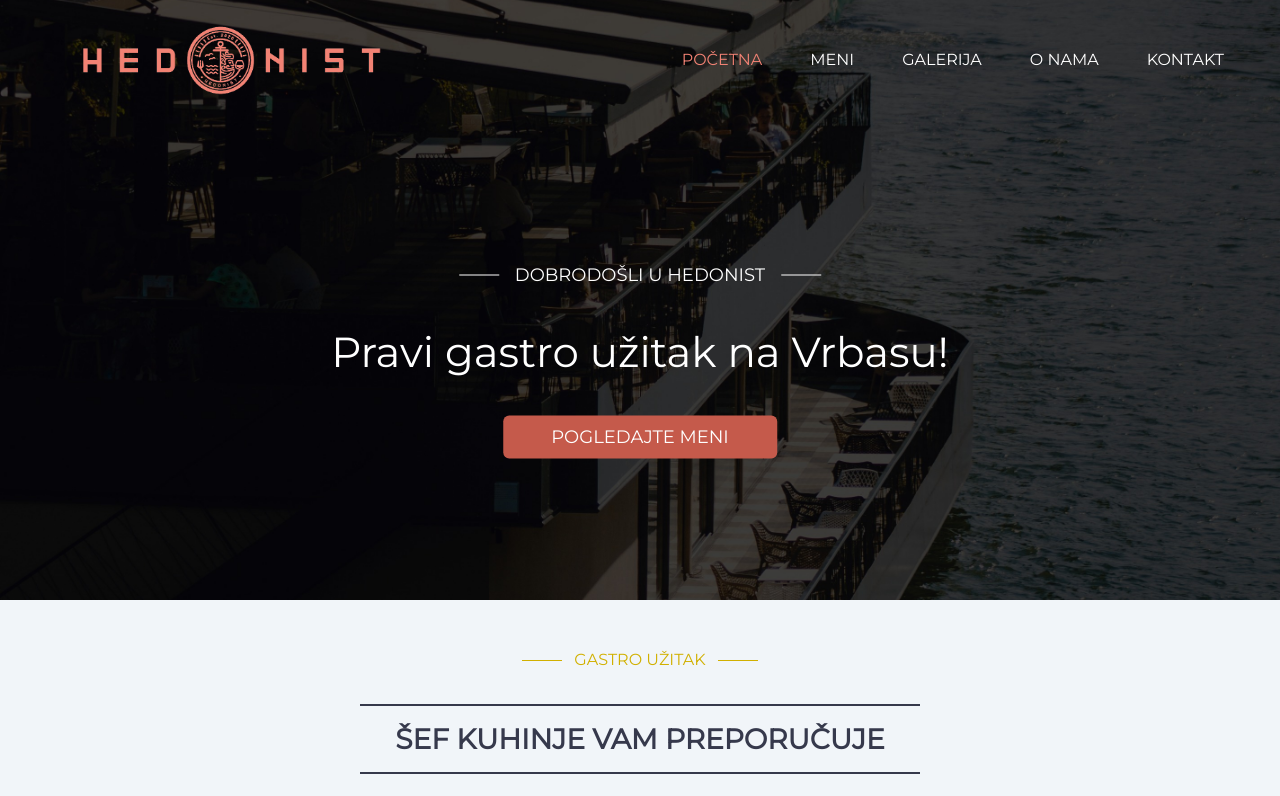
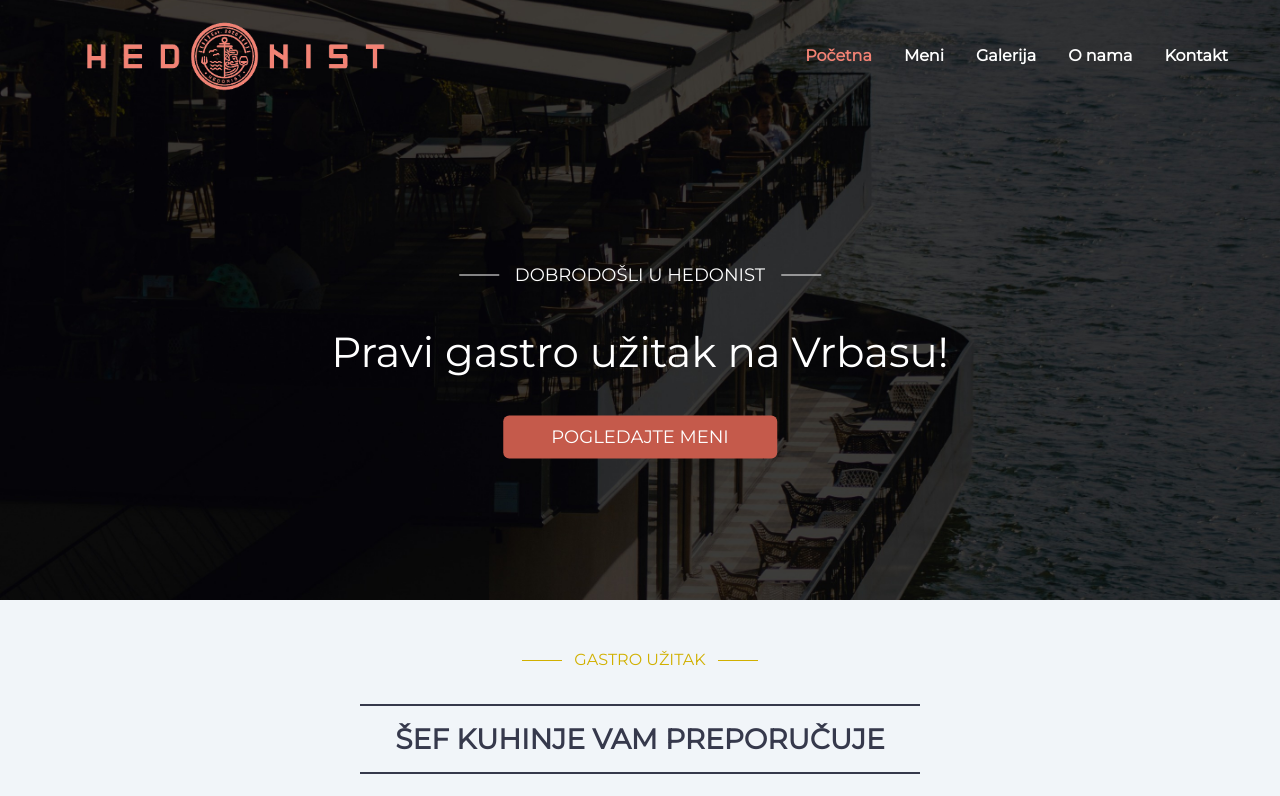
Before and after one commit to luka-matic01/restaurant-test, a Next.js app: page / in a window 1280 px wide. Shown: the top 796 px of the page. Built offline with nearby package versions, Linux system fonts and the light colour scheme.

Commit message:
Succesfully finished navbar

```diff
--- a/package.json
+++ b/package.json
@@ -16,7 +16,8 @@
     "react-hook-form": "^7.48.2",
     "react-icons": "^4.11.0",
     "react-intersection-observer": "^9.5.3",
-    "react-router-dom": "^6.18.0"
+    "react-router-dom": "^6.18.0",
+    "rizzui": "^0.7.0"
   },
   "devDependencies": {
     "autoprefixer": "^10",
--- a/src/components/Nav/NavigationBar.js
+++ b/src/components/Nav/NavigationBar.js
@@ -1,30 +1,44 @@
 "use client";
 import Image from "next/image";
-import { AiOutlineMenu, AiOutlineClose } from "react-icons/ai";
-import { useEffect, useState } from "react";
 import Link from "next/link";
 import { usePathname } from "next/navigation";
+import React, { useState, useEffect } from "react";
+import {
+  AiOutlineMenu,
+  AiOutlineClose,
+  AiFillInstagram,
+  AiFillFacebook,
+} from "react-icons/ai";
 
-function NavBar() {
-  const [navbar, setNavbar] = useState(false);
+const Navbar = () => {
+  const [nav, setNav] = useState(false);
+  const [color, setColor] = useState("transparent");
+  const [textColor, setTextColor] = useState("white");
   const pathname = usePathname();
 
+  const handleNav = () => {
+    setNav(!nav);
+  };
+
   useEffect(() => {
-    setNavbar(false);
+    const changeColor = () => {
+      if (window.scrollY >= 90) {
+        setColor("#ffffff");
+        setTextColor("#000000");
+      } else {
+        setColor("transparent");
+        setTextColor("#ffffff");
+      }
+    };
+    window.addEventListener("scroll", changeColor);
   }, []);
 
-  const backgroundColor =
-    pathname === "/" && navbar === false ? "transparent" : "[#36394c]";
   return (
-    <nav
-      className={`w-full relative bg-transparent ${
-        pathname === "/" && "absolute  top-0 left-0 right-0"
-      } z-50`}
+    <div
+      style={{ backgroundColor: `${color}` }}
+      className="fixed  left-0 top-0 w-full z-50 ease-in duration-300"
     >
-      <div className="justify-between items-center px-4 md:text-[15px] lg:text-[16px] mx-auto uppercase lg:max-w-7xl lg:items-center lg:flex lg:px-8">
-        <div>
-          <div className="flex items-center justify-between py-3 lg:py-5 lg:block">
-            {/* LOGO */}
+      <div className="max-w-[1240px] m-auto flex justify-between items-center p-4 text-white">
         <Link href="/">
           <Image
             src="/restaurant-logo.png"
@@ -32,100 +46,134 @@ function NavBar() {
             width={400}
             height={100}
           />
-              {/* <Image
-                src="/restaurant-logo1.png"
+        </Link>
+        <ul style={{ color: `${textColor}` }} className="hidden lg:flex">
+          <li
+            className={`${
+              pathname === "/" ? "text-[#f28274]" : `text-[${textColor}]`
+            } p-4 hover:decoration-[#f28274] hover:underline font-bold`}
+          >
+            <Link href="/">Početna</Link>
+          </li>
+          <li
+            className={`${
+              pathname === "/menu" ? "text-[#f28274]" : `text-[${textColor}]`
+            } p-4 hover:decoration-[#f28274] hover:underline font-bold`}
+          >
+            <Link href="/menu">Meni</Link>
+          </li>
+          <li
+            className={`${
+              pathname === "/gallery" ? "text-[#f28274]" : `text-[${textColor}]`
+            } p-4 hover:decoration-[#f28274] hover:underline font-bold`}
+          >
+            <Link href="/gallery">Galerija</Link>
+          </li>
+          <li
+            className={`${
+              pathname === "/about" ? "text-[#f28274]" : `text-[${textColor}]`
+            } p-4 hover:decoration-[#f28274] hover:underline font-bold`}
+          >
+            <Link href="/about">O nama</Link>
+          </li>
+          <li
+            className={`${
+              pathname === "/contact" ? "text-[#f28274]" : `text-[${textColor}]`
+            } p-4 hover:decoration-[#f28274] hover:underline font-bold`}
+          >
+            <Link href="/contact">Kontakt</Link>
+          </li>
+        </ul>
+
+        {/* Mobile Button */}
+        <div onClick={handleNav} className="block lg:hidden z-10">
+          {nav ? (
+            <AiOutlineClose
+              size={30}
+              style={{ color: `${textColor}` }}
+              className="cursor-pointer"
+            />
+          ) : (
+            <AiOutlineMenu
+              size={30}
+              style={{ color: `${textColor}` }}
+              className="cursor-pointer"
+            />
+          )}
+        </div>
+        {/* Mobile Menu */}
+        <div
+          className={
+            nav
+              ? "lg:hidden absolute flex-col top-0 left-0 right-0 bottom-0 flex justify-between pb-6 pt-3 md:pt-4 items-center w-full h-screen bg-[#36394c] text-center ease-in duration-300"
+              : "lg:hidden absolute flex-col top-0 left-[-100%] right-0 bottom-0 flex justify-between pb-6 pt-4 items-center w-full h-screen bg-[#36394c] text-center ease-in duration-300"
+          }
+        >
+          <Image
+            src="/restaurant-logo.png"
             alt="Hedonist logo"
-                className="lg:hidden block"
-                width={100}
+            width={400}
             height={100}
-              /> */}
-            </Link>
-            {/* HAMBURGER BUTTON FOR MOBILE */}
-            <div className="lg:hidden">
-              <button
-                className="p-2 text-gray-700 rounded-md outline-none focus:border-gray-400 focus:border"
-                onClick={() => setNavbar(!navbar)}
+          />
+          <ul>
+            <li
+              onClick={handleNav}
+              className={`${
+                pathname === "/" && "text-[#f28274]"
+              } p-4 text-4xl hover:decoration-[#f28274] hover:underline`}
             >
-                {navbar ? (
-                  <AiOutlineClose size={25} className="text-white" />
-                ) : (
-                  <AiOutlineMenu size={25} className="text-white" />
-                )}
-              </button>
+              <Link href="/">Početna</Link>
+            </li>
+            <li
+              onClick={handleNav}
+              className={`${
+                pathname === "/menu" && "text-[#f28274]"
+              } p-4 text-4xl hover:decoration-[#f28274] hover:underline`}
+            >
+              <Link href="/menu">Meni</Link>
+            </li>
+            <li
+              onClick={handleNav}
+              className={`${
+                pathname === "/gallery" && "text-[#f28274]"
+              } p-4 text-4xl hover:decoration-[#f28274] hover:underline`}
+            >
+              <Link href="/gallery">Galerija</Link>
+            </li>
+            <li
+              onClick={handleNav}
+              className={`${
+                pathname === "/about" && "text-[#f28274]"
+              } p-4 text-4xl hover:decoration-[#f28274] hover:underline`}
+            >
+              <Link href="/about">O nama</Link>
+            </li>{" "}
+            <li
+              onClick={handleNav}
+              className={`${
+                pathname === "/contact" && "text-[#f28274]"
+              } p-4 text-4xl hover:decoration-[#f28274] hover:underline`}
+            >
+              <Link href="/contact">Kontakt</Link>
+            </li>
+          </ul>
+          <div className="flex flex-col items-center justify-center w-full">
+            <Image src="/line.png" width={120} height={2} alt="linija" />
+            <h1 className="text-white text-lg">since 2020</h1>
+          </div>
+
+          <div className="flex items-center justify-center gap-4">
+            <h1 className=" bg-[#f28274] p-3 rounded-full">
+              <AiFillInstagram size={25} className="text-white" />
+            </h1>
+            <h1 className=" bg-[#f28274] p-3 rounded-full">
+              <AiFillFacebook size={25} className="text-white" />
+            </h1>
           </div>
         </div>
       </div>
-        <div>
-          <div
-            className={`flex-1  justify-self-center pb-3 mt-8 lg:block lg:pb-0 lg:mt-0 ${
-              navbar ? "p-12 lg:p-0 block" : "hidden"
-            }`}
-          >
-            <ul
-              className="h-screen lg:h-auto space-y-10 lg:space-y-0 items-center justify-center lg:flex "
-              style={{ zIndex: 999 }}
-            >
-              <li className="  text-white py-2 lg:px-6 text-center border-b-2 lg:border-b-0     lg:hover:bg-transparent">
-                <Link
-                  href="/"
-                  onClick={() => setNavbar(!navbar)}
-                  className={`hover:decoration-[#f28274] hover:underline ${
-                    pathname === "/" ? "text-[#f28274]" : "text-white"
-                  }`}
-                >
-                  Početna
-                </Link>
-              </li>
-              <li className="  text-white py-2 px-6 text-center  border-b-2 lg:border-b-0     lg:hover:bg-transparent">
-                <Link
-                  href="/menu"
-                  onClick={() => setNavbar(!navbar)}
-                  className={`hover:decoration-[#f28274] hover:underline ${
-                    pathname === "/menu" ? "text-[#f28274]" : "text-white"
-                  }`}
-                >
-                  Meni
-                </Link>
-              </li>
-              <li className="  text-white py-2 px-6 text-center  border-b-2 lg:border-b-0     lg:hover:bg-transparent">
-                <Link
-                  href="/gallery"
-                  onClick={() => setNavbar(!navbar)}
-                  className={`hover:decoration-[#f28274] hover:underline ${
-                    pathname === "/gallery" ? "text-[#f28274]" : "text-white"
-                  }`}
-                >
-                  Galerija
-                </Link>
-              </li>
-              <li className="  text-white py-2 px-6 text-center  border-b-2 lg:border-b-0     lg:hover:bg-transparent">
-                <Link
-                  href="/about"
-                  onClick={() => setNavbar(!navbar)}
-                  className={`hover:decoration-[#f28274] hover:underline ${
-                    pathname === "/about" ? "text-[#f28274]" : "text-white"
-                  }`}
-                >
-                  O nama
-                </Link>
-              </li>
-              <li className="  text-white py-2 px-6 text-center  border-b-2 lg:border-b-0     lg:hover:bg-transparent">
-                <Link
-                  href="/contact"
-                  onClick={() => setNavbar(!navbar)}
-                  className={`hover:decoration-[#f28274] hover:underline ${
-                    pathname === "/contact" ? "text-[#f28274]" : "text-white"
-                  }`}
-                >
-                  Kontakt
-                </Link>
-              </li>
-            </ul>
     </div>
-        </div>
-      </div>
-    </nav>
   );
-}
+};
 
-export default NavBar;
+export default Navbar;
```
Also changed, not shown: 1 other file (tests, documents, lock files or other folders). Lines whose indentation alone changed are shown as unchanged.
